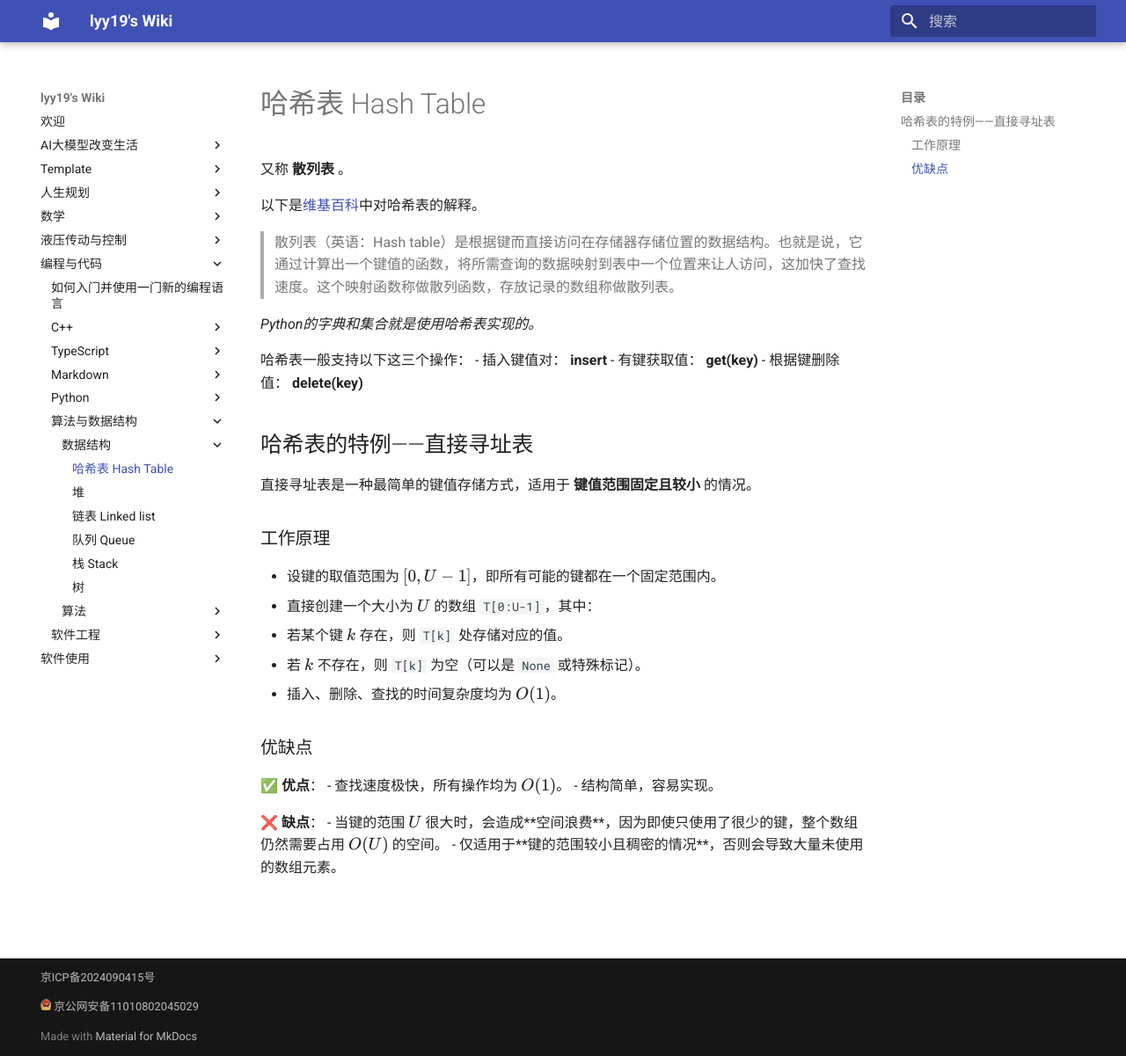
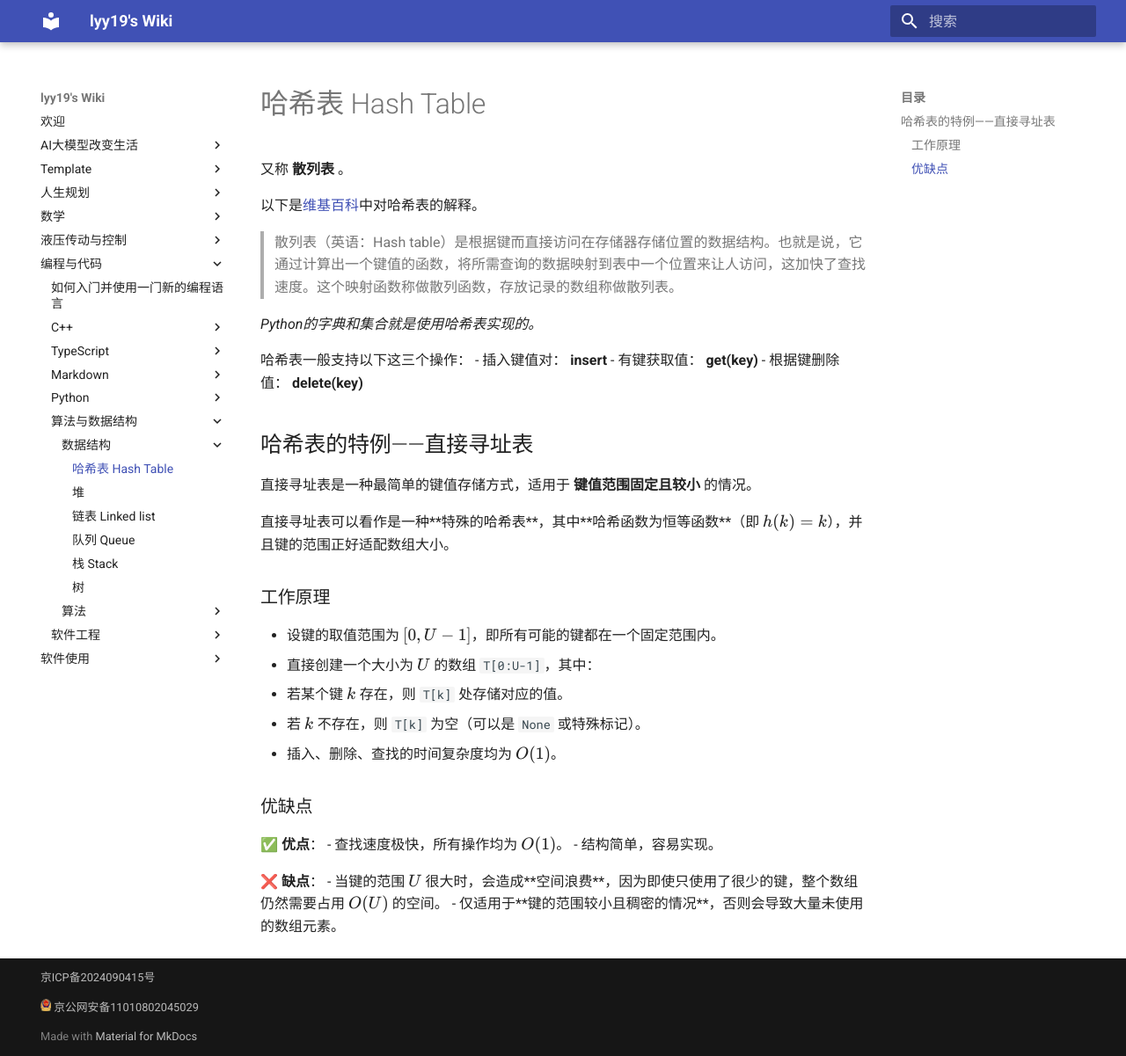
Before and after one commit to lyy1119/lyy1119.github.io, an MkDocs documentation site: the page built from docs/编程与代码/算法与数据结构/数据结构/hashTable.md, in a window 1280 px wide and 1201 px high. Shown: the whole window at 88% size. Built offline with MkDocs 1.6.1 and Material for MkDocs 9.7.7, drawn with Linux system fonts in a browser that asks for light colours.

Commit message:
write exp

```diff
--- a/docs/编程与代码/算法与数据结构/数据结构/hashTable.md
+++ b/docs/编程与代码/算法与数据结构/数据结构/hashTable.md
@@ -16,6 +16,8 @@
 
 直接寻址表是一种最简单的键值存储方式，适用于 **键值范围固定且较小** 的情况。
 
+直接寻址表可以看作是一种**特殊的哈希表**，其中**哈希函数为恒等函数**（即 \( h(k) = k \)），并且键的范围正好适配数组大小。
+
 ### 工作原理
 - 设键的取值范围为 \([0, U-1]\)，即所有可能的键都在一个固定范围内。
 - 直接创建一个大小为 \( U \) 的数组 `T[0:U-1]`，其中：
```
